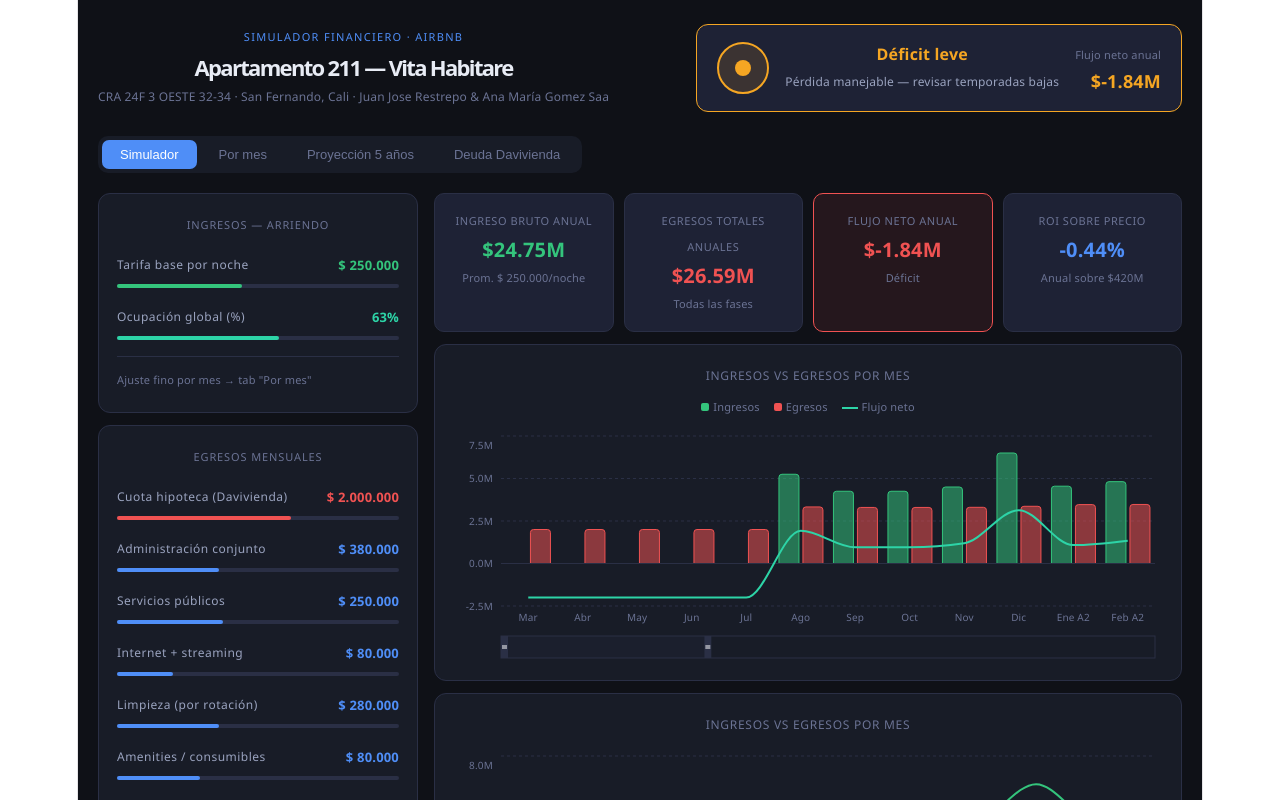
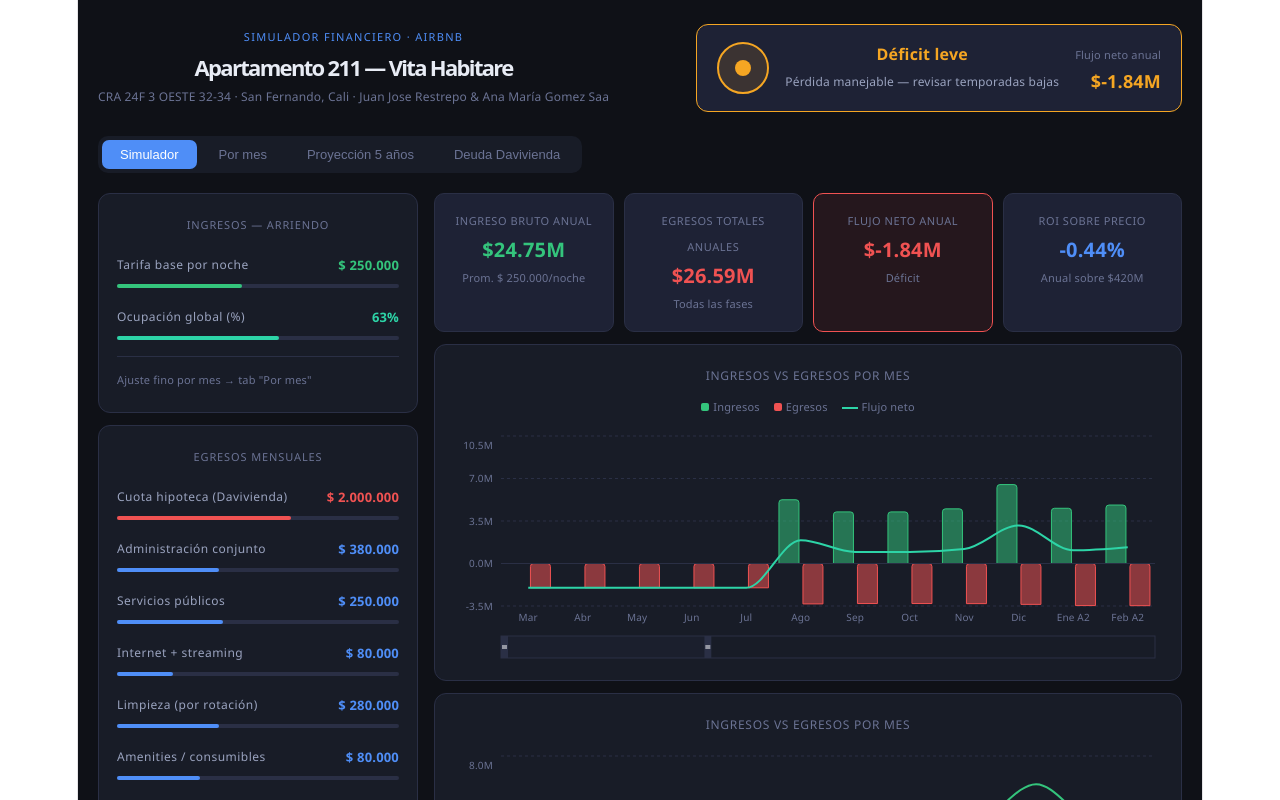
Before and after one commit to efegomez/vita-simulador, a React (Vite) app: page / in a window 1280 px wide. Shown: the top 800 px of the page. Built offline with nearby package versions, Linux system fonts and the light colour scheme.

Commit message:
feat: egresos negativos en chart, ingresos positivos, linea flujo neto

```diff
--- a/src/App.jsx
+++ b/src/App.jsx
@@ -313,7 +313,7 @@ export default function App() {
         p = { ...base, noches: n, ingBruto: ib, comision: c2, egTotal: et, flujo: ib - et, fase: "activo", label: `${base.mes} A${year + 1}` };
       }
       _acum += p.flujo;
-      return { ...p, flujoAcum: _acum };
+      return { ...p, flujoAcum: _acum, egNeg: -p.egTotal };
     });
 
     return { mensual, ingAnual, egAnual, flujoAnual, ocupProm, tarifaProm, roi, proyeccion, tarifaMin, egFijos, acumulado60, breakEvenIdx, breakEvenLabel, chart36 };
@@ -491,11 +491,11 @@ export default function App() {
                   <XAxis dataKey="label" tick={{ fontSize: 10, fill: C.muted }} axisLine={false} tickLine={false} />
                   <YAxis tickFormatter={(v) => `${(v/1000000).toFixed(1)}M`} tick={{ fontSize: 10, fill: C.muted }} axisLine={false} tickLine={false} width={40} />
                   <Tooltip contentStyle={{ background: C.card, border: `1px solid ${C.border}`, borderRadius: 8, fontSize: 12 }}
-                    formatter={(v, n) => [fmt(v), n === "ingBruto" ? "Ingresos" : n === "egTotal" ? "Egresos" : "Flujo neto"]}
+                    formatter={(v, n) => [fmt(Math.abs(v)), n === "ingBruto" ? "Ingresos" : n === "egNeg" ? "Egresos" : "Flujo neto"]}
                     labelStyle={{ color: C.text, fontWeight: 600 }} />
                   <ReferenceLine y={0} stroke={C.border} strokeWidth={1} />
                   <Bar dataKey="ingBruto" name="ingBruto" fill={`${C.green}88`} stroke={C.green} strokeWidth={1} radius={[3, 3, 0, 0]} />
-                  <Bar dataKey="egTotal"  name="egTotal"  fill={`${C.red}88`}   stroke={C.red}   strokeWidth={1} radius={[3, 3, 0, 0]} />
+                  <Bar dataKey="egNeg"    name="egNeg"    fill={`${C.red}88`}   stroke={C.red}   strokeWidth={1} radius={[0, 0, 3, 3]} />
                   <Line type="monotone" dataKey="flujo" stroke={C.teal} strokeWidth={2} dot={false} name="flujo" />
                   <Brush dataKey="label" height={22} startIndex={0} endIndex={11} stroke={C.border} fill={C.surface} travellerWidth={7} />
                 </ComposedChart>
```
